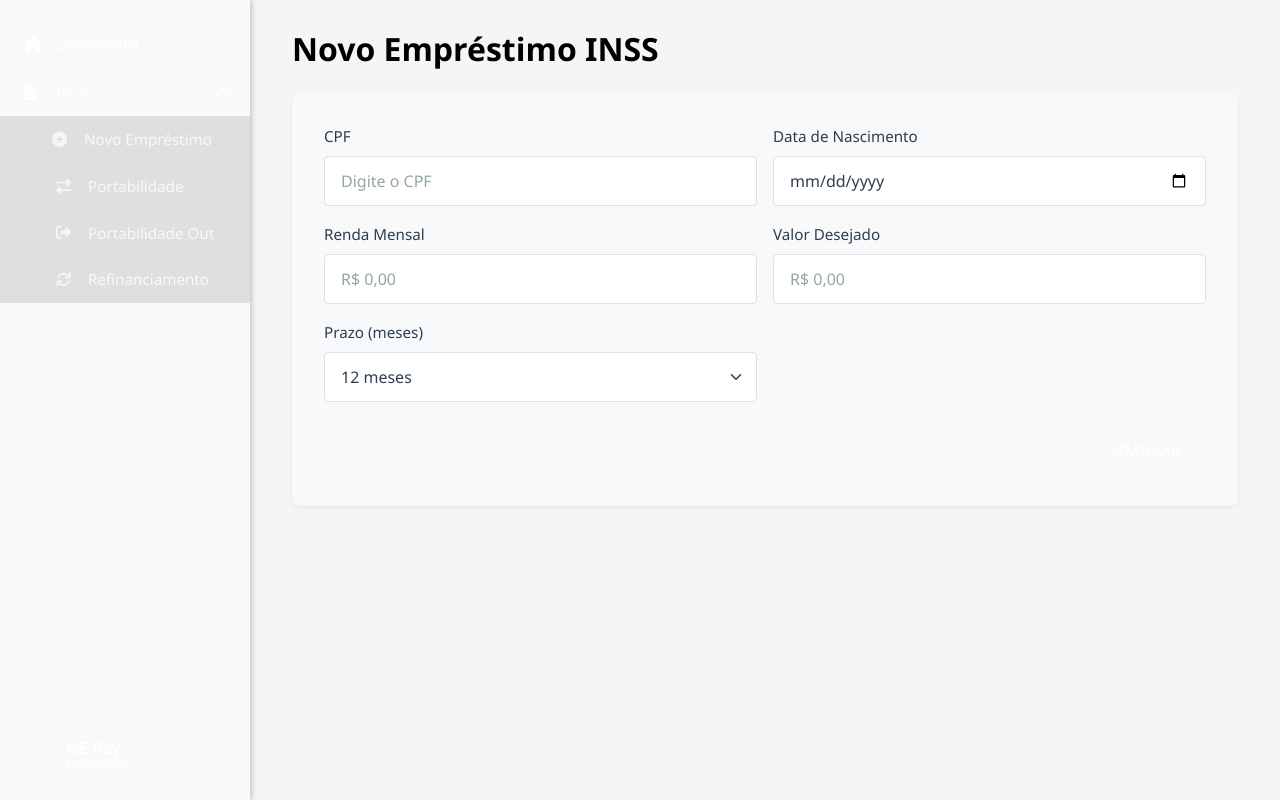
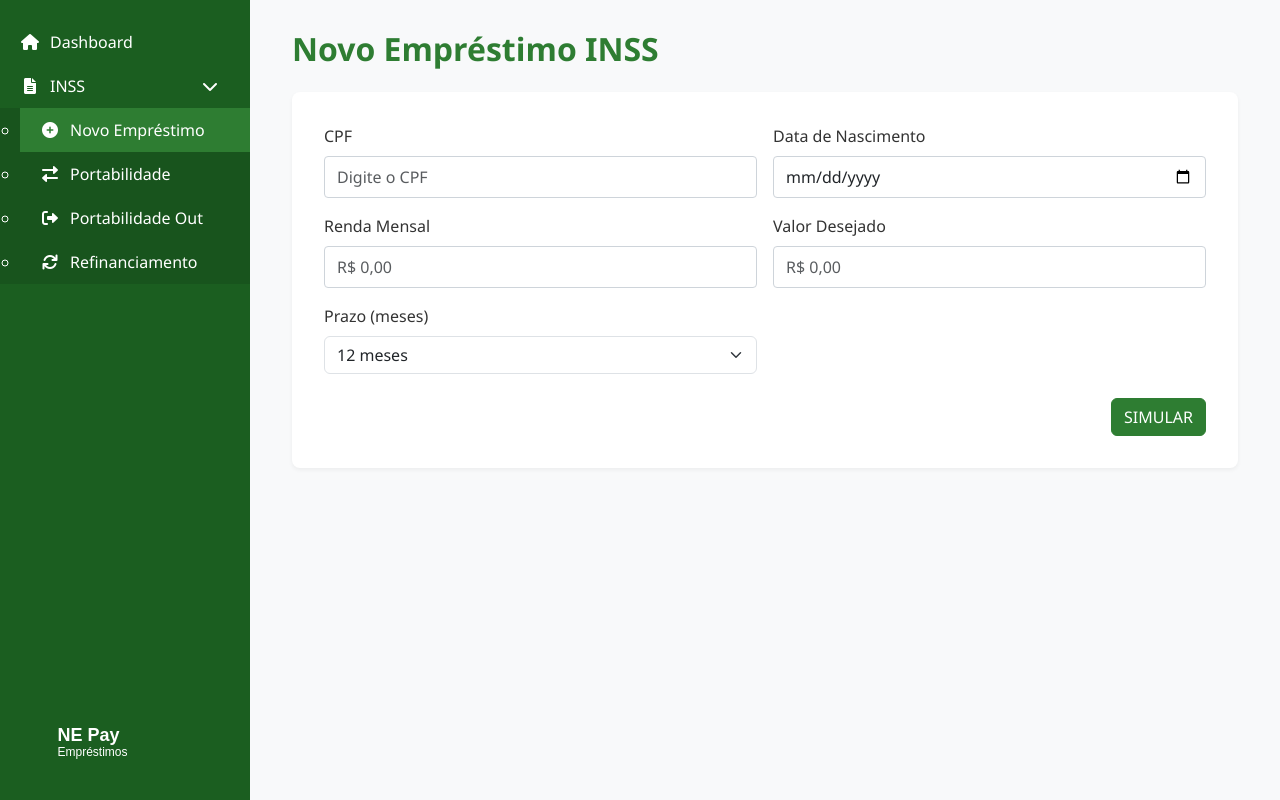
Before and after one commit to rafaavmsilva/banco-inss.af360bank, a Flask app: page /inss/novo in a window 1280 px wide. Run offline with Flask 3, Linux system fonts and the light colour scheme.

Commit message:
Fix CSS merge conflicts and restore styling

```diff
--- a/static/css/style.css
+++ b/static/css/style.css
@@ -1,4 +1,3 @@
-<<<<<<< HEAD
 /* Global Styles */
 :root {
     --primary-color: #2E7D32;  /* Darker, more professional green */
@@ -21,6 +20,102 @@ body {
     font-family: 'Segoe UI', Tahoma, Geneva, Verdana, sans-serif;
     background-color: #f8f9fa;
     color: var(--text-dark);
+    margin: 0;
+    padding: 0;
+}
+
+/* Wrapper and Layout */
+.wrapper {
+    display: flex;
+    width: 100%;
+    min-height: 100vh;
+}
+
+/* Sidebar Styles */
+.sidebar {
+    width: 250px;
+    background-color: var(--sidebar-bg);
+    color: var(--text-light);
+    padding: 20px 0;
+    display: flex;
+    flex-direction: column;
+    position: fixed;
+    height: 100vh;
+    overflow-y: auto;
+}
+
+.sidebar .nav-item {
+    width: 100%;
+}
+
+.sidebar .nav-link {
+    color: var(--text-light);
+    padding: 10px 20px;
+    transition: background-color 0.3s;
+    display: flex;
+    align-items: center;
+}
+
+.sidebar .nav-link i {
+    margin-right: 10px;
+    width: 20px;
+    text-align: center;
+}
+
+.sidebar .nav-link:hover {
+    background-color: var(--sidebar-hover);
+}
+
+.sidebar .active-item {
+    background-color: var(--sidebar-active);
+}
+
+.sidebar .submenu {
+    background-color: rgba(0, 0, 0, 0.1);
+    padding-left: 20px;
+}
+
+.logo-bottom {
+    margin-top: auto;
+    padding: 20px;
+    text-align: center;
+}
+
+/* Main Content */
+.main-content {
+    flex: 1;
+    margin-left: 250px;
+    padding: 30px;
+    background-color: #f8f9fa;
+}
+
+/* Form Styles */
+.form-control {
+    border-radius: 4px;
+    border: 1px solid #ced4da;
+    padding: 8px 12px;
+}
+
+.form-control:focus {
+    border-color: var(--primary-color);
+    box-shadow: 0 0 0 0.2rem rgba(46, 125, 50, 0.25);
+}
+
+.form-label {
+    font-weight: 500;
+    margin-bottom: 0.5rem;
+    color: var(--text-dark);
+}
+
+/* Button Styles */
+.btn-primary {
+    background-color: var(--primary-color);
+    border-color: var(--primary-color);
+}
+
+.btn-primary:hover {
+    background-color: var(--secondary-color);
+    border-color: var(--secondary-color);
 }
 
 /* Table Styles */
@@ -47,7 +142,7 @@ body {
 
 /* Card Styles */
 .card {
-    background-color: #f8f9fa;
+    background-color: white;
     border: none;
     border-radius: 8px;
     box-shadow: 0 2px 4px rgba(0, 0, 0, 0.05);
@@ -59,136 +154,25 @@ body {
 }
 
 .card-title {
-    color: #2c3e50;
+    color: var(--text-dark);
     font-weight: 600;
     margin-bottom: 1.5rem;
 }
 
-.card-header {
-    background-color: var(--primary-color);
-    color: var(--text-light);
-    border-bottom: none;
-    padding: 1rem;
-}
-
-.card-subtitle {
-    font-size: 0.875rem;
-    opacity: 0.8;
-}
-
-/* Tab Navigation Styles */
-.nav-tabs {
-    border-bottom: 1px solid #dee2e6;
+/* Dark Container */
+.dark-container {
+    background-color: white;
+    border-radius: 8px;
+    padding: 2rem;
+    box-shadow: 0 2px 4px rgba(0, 0, 0, 0.1);
     margin-bottom: 2rem;
 }
 
-.nav-tabs .nav-link {
-    color: #2c3e50;
-    background-color: #f8f9fa;
-    border: 1px solid #dee2e6;
-    border-bottom: none;
-    margin-right: 4px;
-    padding: 0.75rem 1.5rem;
-    font-weight: 500;
-    transition: all 0.2s ease-in-out;
-}
-
-.nav-tabs .nav-link:hover {
-    color: #2c3e50;
-    background-color: #e9ecef;
-    border-color: #dee2e6;
-}
-
-.nav-tabs .nav-link.active {
-    color: #2c3e50;
-    background-color: #ffffff;
-    border-color: #dee2e6 #dee2e6 #ffffff;
-    font-weight: 600;
-}
-
-/* Override Bootstrap's default tab styles */
-.nav-tabs button.nav-link {
-    color: #2c3e50 !important;
-    background-color: #f8f9fa !important;
-}
-
-.nav-tabs button.nav-link:hover {
-    color: #2c3e50 !important;
-    background-color: #e9ecef !important;
-}
-
-.nav-tabs button.nav-link.active {
-    color: #2c3e50 !important;
-    background-color: #ffffff !important;
-}
-
-/* Form Styles */
-.form-label {
-    color: #2c3e50;
-    font-weight: 500;
-    margin-bottom: 0.5rem;
-    font-size: 0.95rem;
-}
-
-.form-control {
-    background-color: #ffffff;
-    border: 1px solid #dee2e6;
-    color: #2c3e50;
-    padding: 0.75rem 1rem;
-    border-radius: 4px;
-    font-size: 1rem;
-    transition: all 0.2s;
-}
-
-.form-control:focus {
-    background-color: #ffffff;
-    border-color: var(--primary-color);
-    box-shadow: 0 0 0 0.2rem rgba(46, 125, 50, 0.1);
-}
-
-.form-control::placeholder {
-    color: #95a5a6;
-}
-
-.form-select {
-    background-color: #ffffff;
-    border: 1px solid #dee2e6;
-    color: #2c3e50;
-    padding: 0.75rem 1rem;
-    border-radius: 4px;
-    font-size: 1rem;
-    transition: all 0.2s;
-}
-
-.form-select:focus {
-    background-color: #ffffff;
-    border-color: var(--primary-color);
-    box-shadow: 0 0 0 0.2rem rgba(46, 125, 50, 0.1);
-}
-
-/* Button Styles */
-.btn {
-    border-radius: 4px;
-    padding: 0.5rem 1rem;
-    font-weight: 500;
-    transition: all 0.2s;
-}
-
-.btn-primary {
-    background-color: var(--primary-color);
-    border: none;
-    padding: 12px 24px;
-    font-weight: 500;
-    text-transform: uppercase;
-    letter-spacing: 0.5px;
-    border-radius: 4px;
-    transition: all 0.3s;
-}
-
-.btn-primary:hover {
-    background-color: var(--secondary-color);
-    transform: translateY(-1px);
-    box-shadow: 0 2px 5px rgba(0, 0, 0, 0.2);
+/* Content Container */
+.content-container {
+    max-width: 1200px;
+    margin: 0 auto;
+    padding: 2rem;
 }
 
 /* Filter and Search Styles */
@@ -378,113 +362,6 @@ canvas {
     font-size: 0.75rem;
 }
 
-/* Sidebar Styles */
-.sidebar {
-    background-color: var(--sidebar-bg);
-    color: var(--text-light);
-    min-height: 100vh;
-    width: 250px;
-    position: fixed;
-    left: 0;
-    top: 0;
-    box-shadow: 2px 0 5px rgba(0, 0, 0, 0.2);
-    display: flex;
-    flex-direction: column;
-    border-right: 1px solid var(--border-color);
-}
-
-.nav.flex-column {
-    flex: 1;
-    padding-top: 20px;
-}
-
-.nav-link {
-    color: rgba(255, 255, 255, 0.85) !important;
-    padding: 12px 20px !important;
-    display: flex !important;
-    align-items: center;
-    text-decoration: none;
-    transition: all 0.2s ease;
-    border-left: 4px solid transparent;
-    border-bottom: 1px solid var(--border-color);
-}
-
-.nav-link:hover {
-    background-color: var(--sidebar-hover);
-    color: var(--text-light) !important;
-    border-left: 4px solid var(--text-light);
-}
-
-.nav-link i {
-    width: 20px;
-    margin-right: 12px;
-    opacity: 0.9;
-}
-
-.nav-link .fa-chevron-down {
-    margin-left: auto;
-    margin-right: 0;
-    transition: transform 0.3s ease;
-}
-
-.menu-item.active .nav-link .fa-chevron-down {
-    transform: rotate(180deg);
-}
-
-.submenu {
-    list-style: none;
-    padding-left: 0;
-    margin: 0;
-    background-color: rgba(0, 0, 0, 0.1);
-    border-top: 1px solid var(--border-color);
-}
-
-.submenu .nav-link {
-    padding-left: 52px !important;
-    font-size: 0.95em;
-    color: rgba(255, 255, 255, 0.75) !important;
-}
-
-.submenu .nav-link:hover {
-    background-color: var(--hover-bg);
-}
-
-.active-item {
-    background-color: var(--sidebar-active) !important;
-    color: var(--text-light) !important;
-    border-left: 4px solid var(--text-light) !important;
-}
-
-.sair-btn {
-    margin-top: auto;
-    border-top: 1px solid var(--border-color);
-}
-
-.sair-btn .nav-link {
-    color: rgba(255, 255, 255, 0.7) !important;
-    transition: all 0.2s ease;
-    border-bottom: none;
-}
-
-.sair-btn .nav-link:hover {
-    color: var(--danger-color) !important;
-    background-color: rgba(255, 255, 255, 0.1);
-}
-
-.logo-bottom {
-    padding: 20px;
-    text-align: center;
-    background-color: var(--sidebar-bg);
-    border-top: 1px solid var(--border-color);
-}
-
-.logo-bottom img {
-    max-width: 180px;
-    height: auto;
-    padding: 10px;
-    opacity: 0.9;
-}
-
 /* Options in Sidebar */
 .sidebar-options {
     padding: 0.5rem 0;
@@ -494,46 +371,6 @@ canvas {
 .sidebar-options .nav-link {
     padding: 0.75rem 1.5rem !important;
     font-size: 0.9rem;
-}
-
-/* Container Background */
-.content-container {
-    background-color: #f8f9fa;
-    border-radius: 8px;
-    padding: 2rem;
-    box-shadow: 0 2px 4px rgba(0, 0, 0, 0.05);
-}
-
-.content-container h1 {
-    color: #2c3e50;
-    font-weight: 600;
-    margin-bottom: 1.5rem;
-}
-
-/* Dark Container */
-.dark-container {
-    background-color: #ffffff;
-    border-radius: 8px;
-    padding: 2rem;
-    box-shadow: 0 2px 10px rgba(0, 0, 0, 0.1);
-    margin-bottom: 2rem;
-}
-
-/* Form Container Styles */
-.form-container {
-    background: #ffffff;
-    border-radius: 8px;
-    box-shadow: 0 2px 10px rgba(0, 0, 0, 0.1);
-    padding: 2rem;
-    margin-bottom: 2rem;
-}
-
-/* Main Content */
-.main-content {
-    margin-left: 250px;
-    padding: 30px;
-    background-color: #f5f5f5;
-    min-height: 100vh;
 }
 
 /* Title Styles */
@@ -577,51 +414,4 @@ h1, h2, h3, h4, h5, h6 {
     vertical-align: middle;
     padding: 1rem;
     border-color: #f0f0f0;
-=======
-body {
-    background-color: #f8f9fa;
 }
-
-.content-container {
-    padding: 20px;
-}
-
-.card {
-    border: none;
-    box-shadow: 0 2px 4px rgba(0,0,0,0.1);
-    transition: transform 0.2s;
-}
-
-.card:hover {
-    transform: translateY(-2px);
-}
-
-.navbar {
-    box-shadow: 0 2px 4px rgba(0,0,0,0.1);
-}
-
-.btn-primary {
-    background-color: #0d6efd;
-    border-color: #0d6efd;
-}
-
-.btn-primary:hover {
-    background-color: #0b5ed7;
-    border-color: #0b5ed7;
-}
-
-.table th {
-    background-color: #f8f9fa;
-    border-top: none;
-}
-
-.badge {
-    padding: 8px 12px;
-    font-weight: 500;
-}
-
-.form-control:focus {
-    border-color: #0d6efd;
-    box-shadow: 0 0 0 0.2rem rgba(13, 110, 253, 0.25);
->>>>>>> 962a945fa4dd789bd430a42a045294721c2935cb
-}
```
